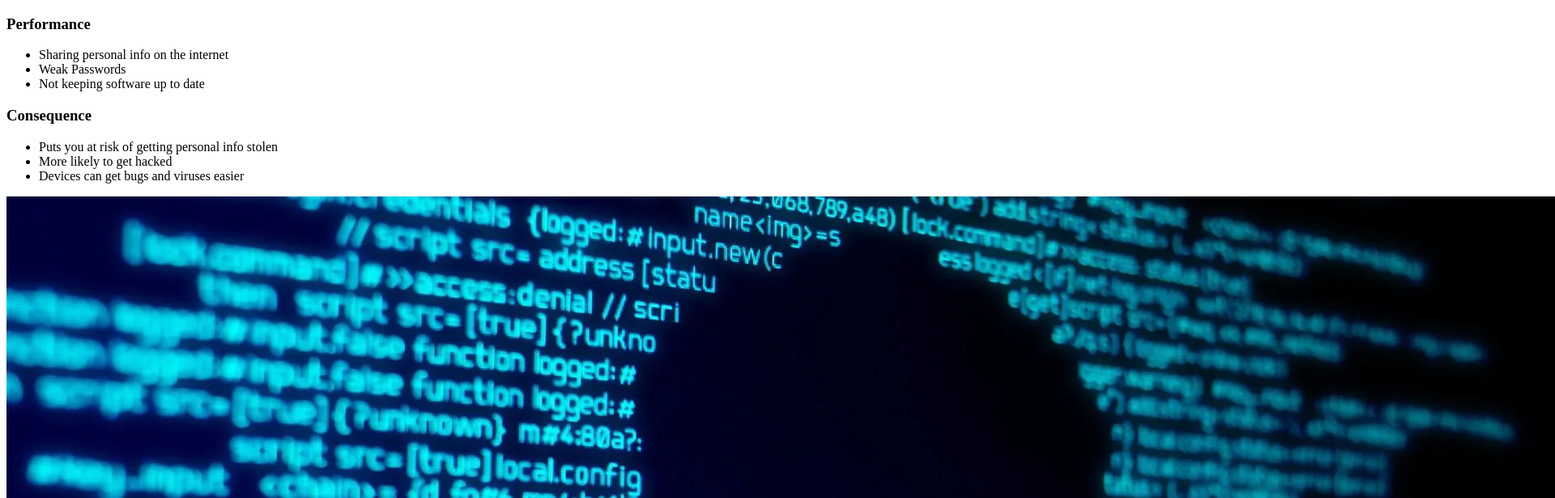
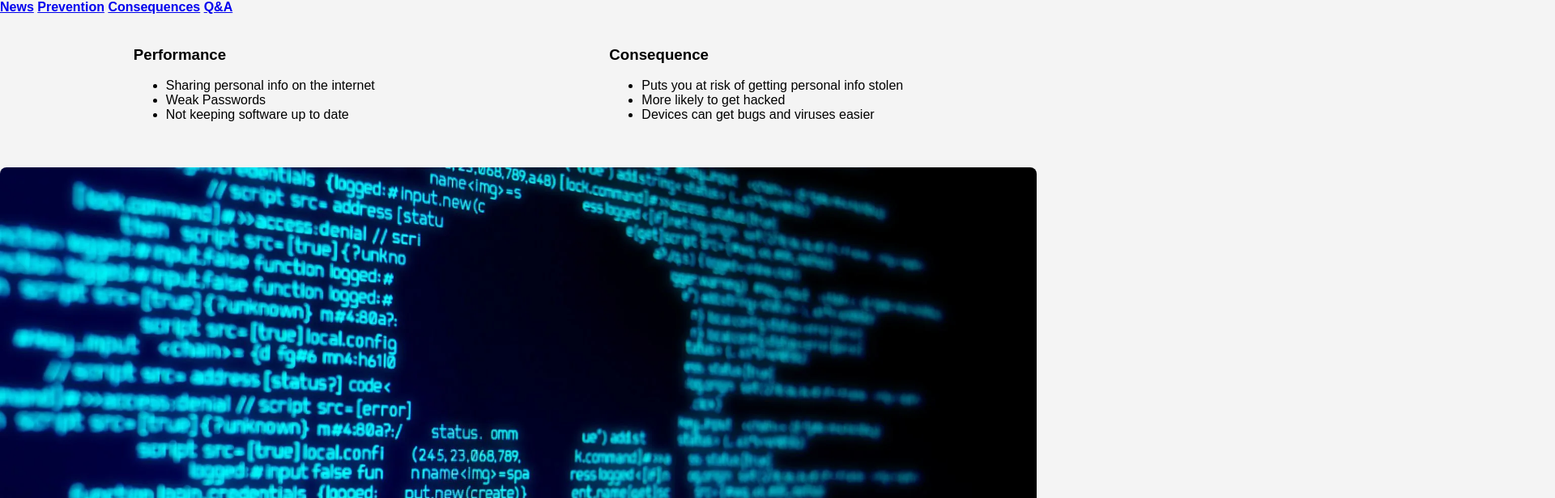
Before and after one commit to JaleelChestnut/WebsiteUrl, a plain HTML site: page consequences.html in a window 1280 px wide. Shown: the top 616 px of the page at 81% size, 1920 px wide, since content can reach past the window. Drawn offline with Linux system fonts and the light colour scheme.

Commit message:
Update consequences.html

```diff
--- a/consequences.html
+++ b/consequences.html
@@ -4,13 +4,46 @@
     <meta charset="UTF-8">
     <meta name="viewport" content="width=device-width, initial-scale=1.0">
     <title>Performance vs Consequence</title>
+    <link rel="stylesheet" href="styles.css"> <!-- Linking the external stylesheet -->
+    <style>
+        /* Embedded Styles */
+        body {
+            font-family: Arial, sans-serif;
+            background-color: #f4f4f4; /* Light background color */
+            margin: 0;
+        }
+
+        .container {
+            display: flex;
+            justify-content: space-around; /* Space columns evenly */
+            padding: 20px;
+        }
+
+        .image-section {
+            text-align: center; /* Center the image */
+            margin-top: 20px;
+        }
+
+        .image-section img {
+            max-width: 100%; /* Responsive image */
+            height: auto; /* Maintain aspect ratio */
+            border-radius: 8px; /* Rounded corners for the image */
+        }
+    </style>
 </head>
 <body>
+    <nav>
+        <!-- Inline Styles -->
+        <a href="index.html#news" style="font-weight: bold;">News</a>
+        <a href="prevention_and_Strategies.html" style="font-weight: bold;">Prevention</a>
+        <a href="consequences.html" style="font-weight: bold;">Consequences</a>
+        <a href="Q&A.html" style="font-weight: bold;">Q&A</a>
+    </nav>
 
     <div class="container">
         <div class="column">
             <h3>Performance</h3>
-            <ul class="performance-list">
+            <ul>
                 <li>Sharing personal info on the internet</li>
                 <li>Weak Passwords</li>
                 <li>Not keeping software up to date</li>
@@ -19,7 +52,7 @@
 
         <div class="column">
             <h3>Consequence</h3>
-            <ul class="consequence-list">
+            <ul>
                 <li>Puts you at risk of getting personal info stolen</li>
                 <li>More likely to get hacked</li>
                 <li>Devices can get bugs and viruses easier</li>
@@ -30,6 +63,5 @@
     <div class="image-section">
         <img src="IMG_0022.WEBP" alt="Hacker Image">
     </div>
-
 </body>
 </html>
```
